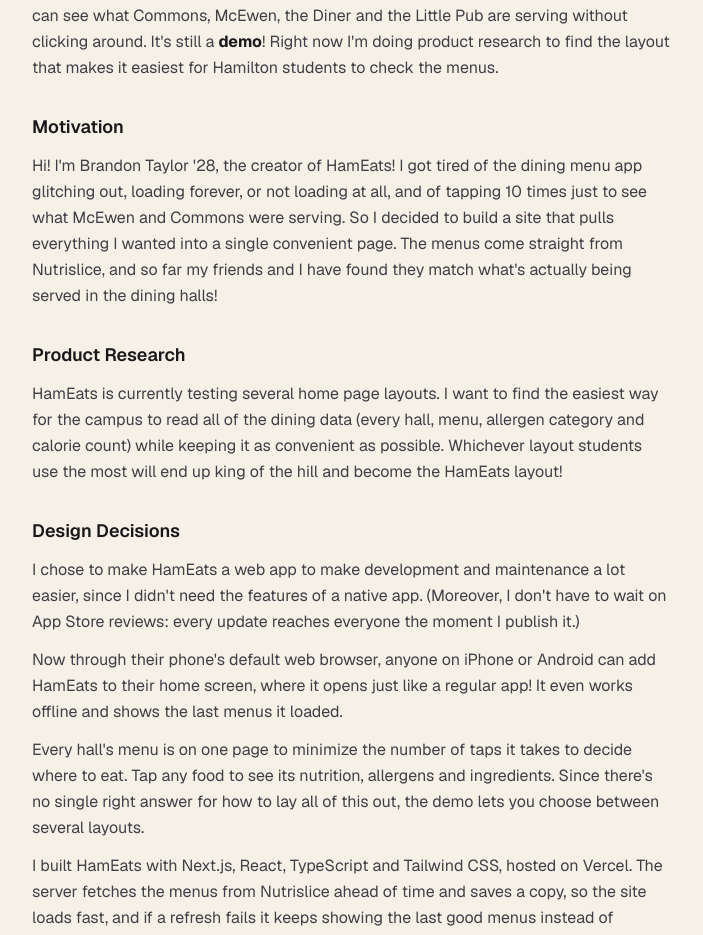
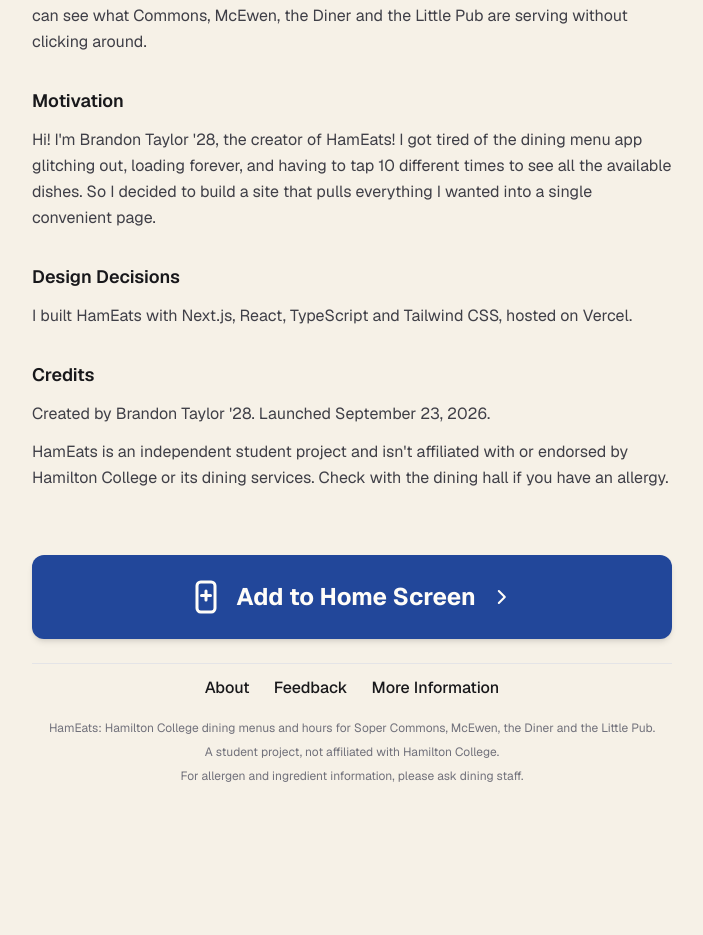
Before and after one commit to HamApps-Club/hameats, a Next.js app in the folder web/: page /about in a window 1280 px wide. Shown: the part 280-1215 px from the top of the page, without its empty margins (288-991 px from the left). After the commit the page ends 1088 px from the top, so only its background shows below. Built offline with nearby package versions, Linux system fonts and the light colour scheme; no server answers.

Commit message:
Simplify About page text
Remove demo/product research copy and Nutrislice mentions.

```diff
--- a/web/app/about/page.tsx
+++ b/web/app/about/page.tsx
@@ -37,52 +37,20 @@ export default function AboutPage() {
         <Section title="Summary">
           <p>
             HamEats is a web app that puts every Hamilton dining hall menu in one place, so you can see what Commons,
-            McEwen, the Diner and the Little Pub are serving without clicking around. It&apos;s still a{" "}
-            <strong className="text-zinc-900 dark:text-zinc-100">demo</strong>! Right now I&apos;m doing product
-            research to find the layout that makes it easiest for Hamilton students to check the menus.
+            McEwen, the Diner and the Little Pub are serving without clicking around.
           </p>
         </Section>
 
         <Section title="Motivation">
           <p>
-            Hi! I&apos;m Brandon Taylor &apos;28, the creator of HamEats! I got tired of the dining menu app
-            glitching out, loading forever, or not loading at all, and of tapping 10 times just to see what McEwen and
-            Commons were serving. So I decided to build a site that pulls everything I wanted into a single convenient
-            page. The menus come straight from Nutrislice, and so far my friends and I have found they match
-            what&apos;s actually being served in the dining halls!
-          </p>
-        </Section>
-
-        <Section title="Product Research">
-          <p>
-            HamEats is currently testing several home page layouts. I want to find the easiest way for the campus to
-            read all of the dining data (every hall, menu, allergen category and calorie count) while keeping it as
-            convenient as possible. Whichever layout students use the most will end up king of the hill and become the
-            HamEats layout!
+            Hi! I&apos;m Brandon Taylor &apos;28, the creator of HamEats! I got tired of the dining menu app glitching
+            out, loading forever, and having to tap 10 different times to see all the available dishes. So I decided to
+            build a site that pulls everything I wanted into a single convenient page.
           </p>
         </Section>
 
         <Section title="Design Decisions">
-          <p>
-            I chose to make HamEats a web app to make development and maintenance a lot easier, since I didn&apos;t
-            need the features of a native app. (Moreover, I don&apos;t have to wait on App Store reviews: every update
-            reaches everyone the moment I publish it.)
-          </p>
-          <p>
-            Now through their phone&apos;s default web browser, anyone on iPhone or Android can add HamEats to their
-            home screen, where it opens just like a regular app! It even works offline and shows the last menus it
-            loaded.
-          </p>
-          <p>
-            Every hall&apos;s menu is on one page to minimize the number of taps it takes to decide where to eat. Tap
-            any food to see its nutrition, allergens and ingredients. Since there&apos;s no single right answer for how
-            to lay all of this out, the demo lets you choose between several layouts.
-          </p>
-          <p>
-            I built HamEats with Next.js, React, TypeScript and Tailwind CSS, hosted on Vercel. The server fetches the
-            menus from Nutrislice ahead of time and saves a copy, so the site loads fast, and if a refresh fails it
-            keeps showing the last good menus instead of spinning forever.
-          </p>
+          <p>I built HamEats with Next.js, React, TypeScript and Tailwind CSS, hosted on Vercel.</p>
         </Section>
 
         <Section title="Credits">
@@ -91,8 +59,7 @@ export default function AboutPage() {
           </p>
           <p>
             HamEats is an independent student project and isn&apos;t affiliated with or endorsed by Hamilton College or
-            its dining services. Menus come from Nutrislice and can change; check with the dining hall if you have an
-            allergy.
+            its dining services. Check with the dining hall if you have an allergy.
           </p>
         </Section>
       </main>
```
